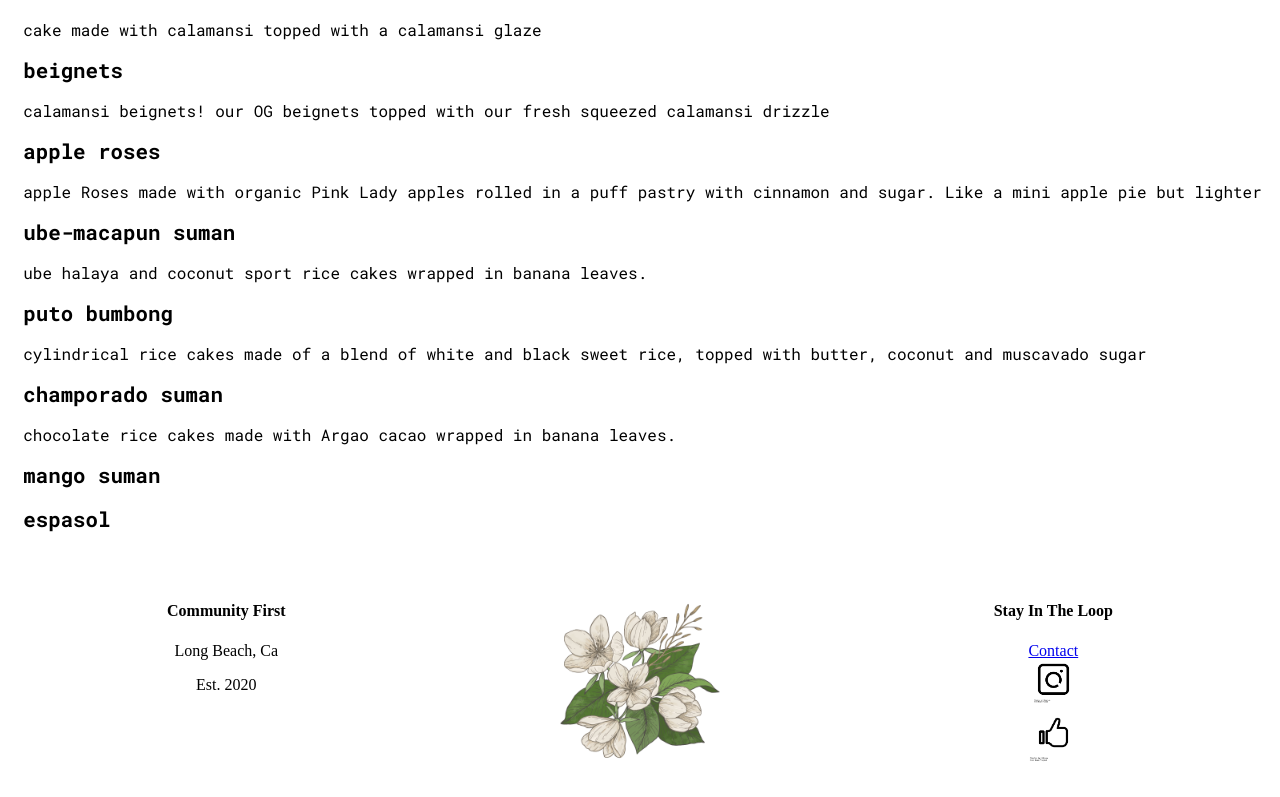
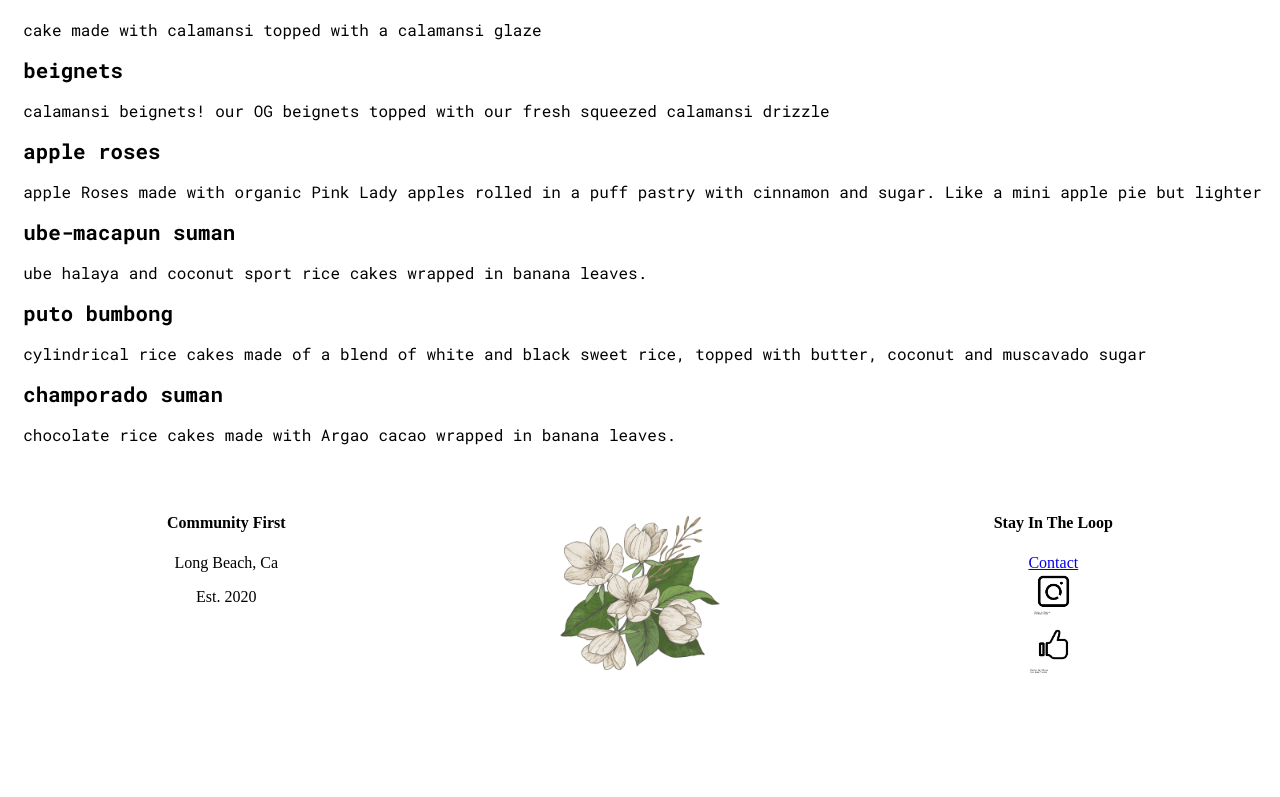
Before and after one commit to MicahBear/ss-web, a React (Vite) app: page / in a window 1280 px wide. Shown: the part 2931-3728 px from the top of the page. After the commit the page ends 3640 px from the top, so only its background shows below. Built offline with nearby package versions, Linux system fonts and the light colour scheme.

Commit message:
remove menu items without description until client provides

```diff
--- a/src/components/Menu.jsx
+++ b/src/components/Menu.jsx
@@ -33,14 +33,14 @@ const Menu = () =>{
                     <span className="list--item-title">champorado suman</span>
                     <p>chocolate rice cakes made with Argao cacao wrapped in banana leaves.</p>
                     </li>
-                <li className="menu--list-item">
+                {/* <li className="menu--list-item">
                     <span className="list--item-title">mango suman</span>
                     <p></p>
                     </li>
                 <li className="menu--list-item">
                     <span className="list--item-title">espasol</span>
                     <p></p>
-                    </li>
+                    </li> */}
             </ul>
         </section>
     )
```
